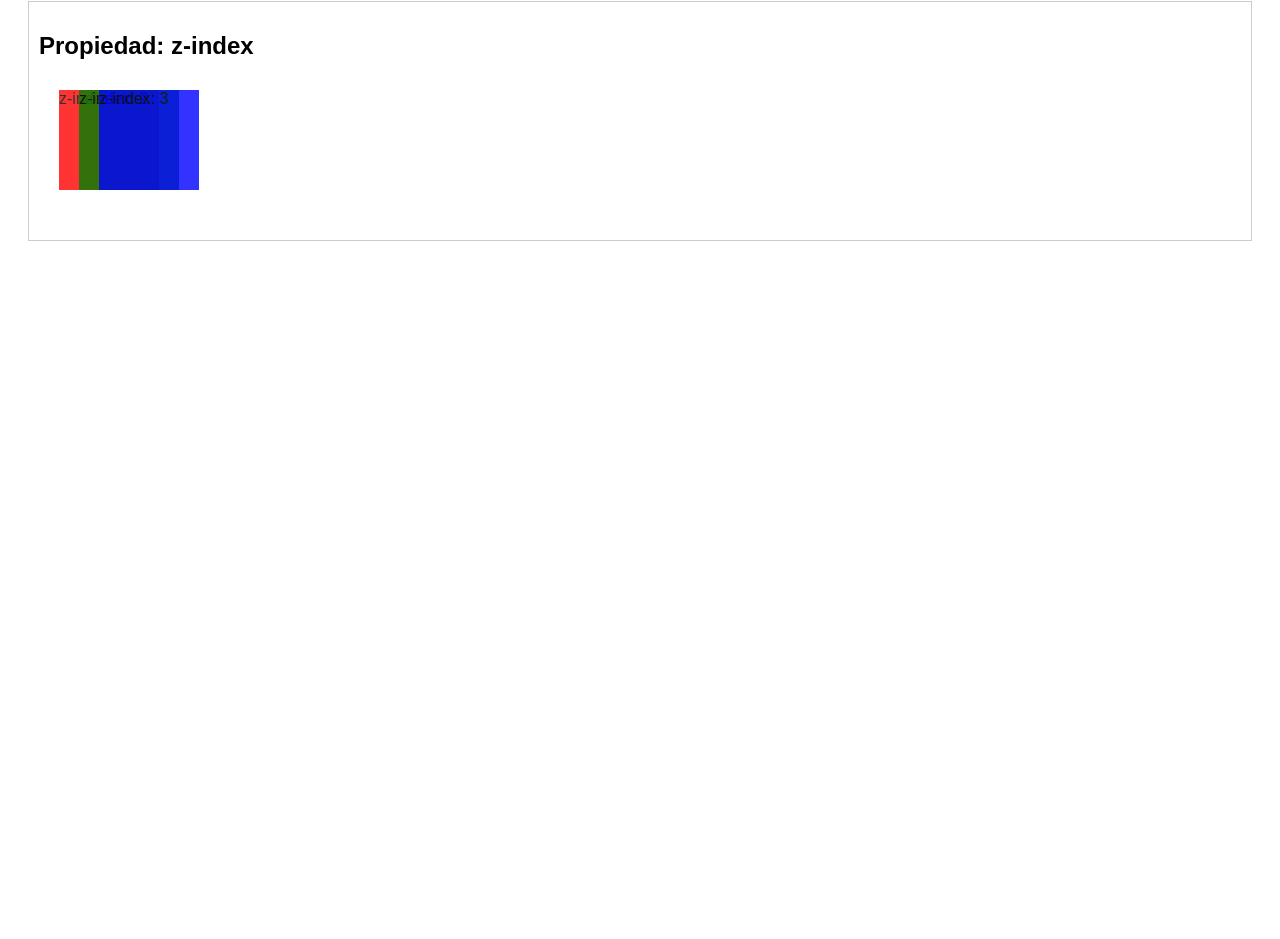
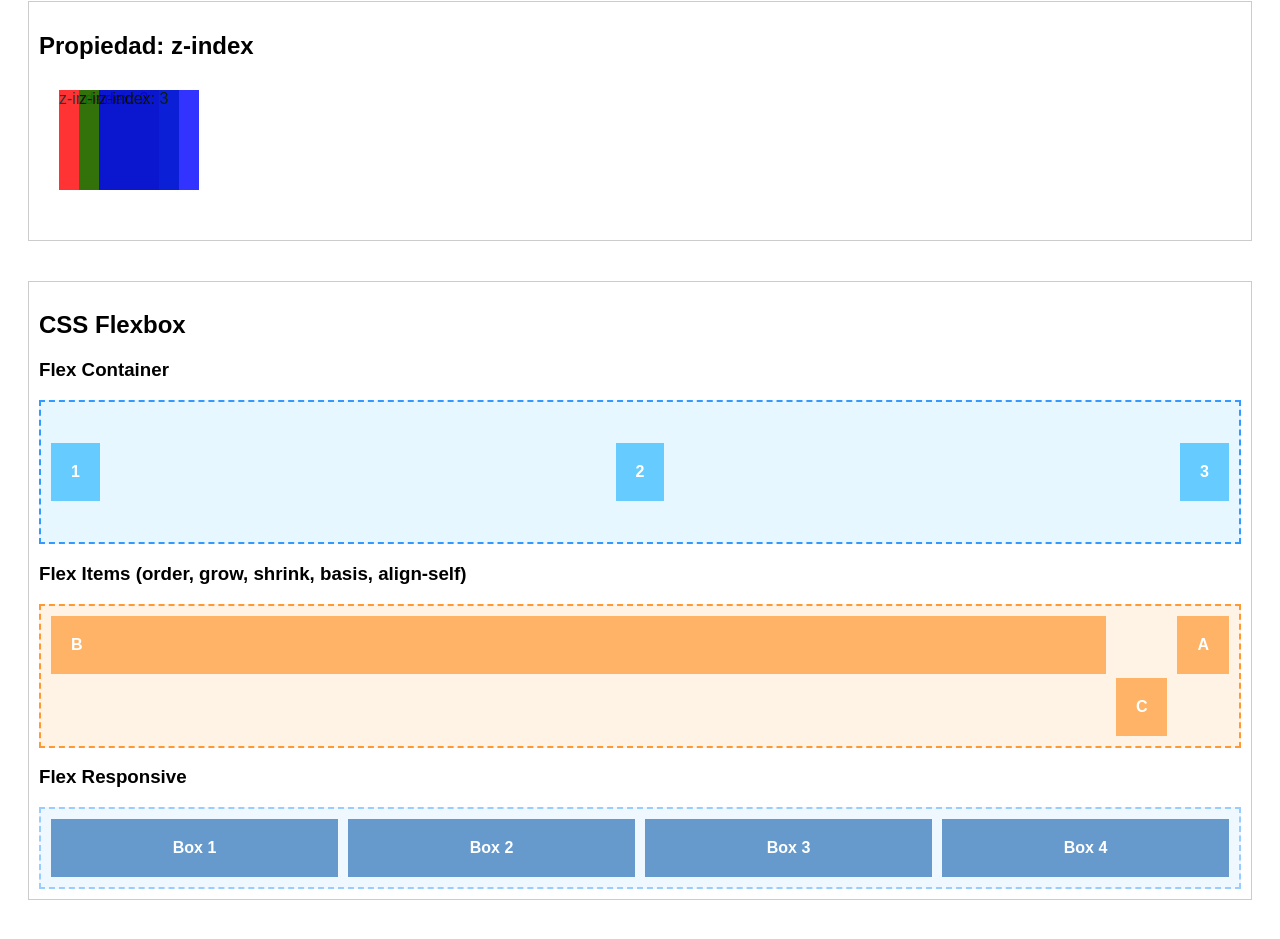
Before and after one commit to pamorago/Tarea2, a plain HTML site: page index.html in a window 1280 px wide. Shown: the part 1694-2633 px from the top of the page. Before the commit the page ends 2003 px from the top, so only its background shows below. Drawn offline with Linux system fonts and the light colour scheme.

Commit message:
T3 Flexbox implemented

```diff
--- a/index.html
+++ b/index.html
@@ -75,6 +75,34 @@
         </div>
     </section>
 
+    <!-- Sección: Flexbox -->
+    <section>
+        <h2>CSS Flexbox</h2>
+
+        <h3>Flex Container</h3>
+        <div class="flex-container">
+            <div class="item">1</div>
+            <div class="item">2</div>
+            <div class="item">3</div>
+        </div>
+
+        <h3>Flex Items (order, grow, shrink, basis, align-self)</h3>
+        <div class="flex-container-items">
+            <div class="item order-3">A</div>
+            <div class="item order-1 grow">B</div>
+            <div class="item order-2 self-end">C</div>
+        </div>
+
+        <h3>Flex Responsive</h3>
+        <div class="flex-responsive">
+            <div class="responsive-box">Box 1</div>
+            <div class="responsive-box">Box 2</div>
+            <div class="responsive-box">Box 3</div>
+            <div class="responsive-box">Box 4</div>
+        </div>
+    </section>
+
+
 </body>
 
 </html>
--- a/styles.css
+++ b/styles.css
@@ -190,3 +190,88 @@ section {
     z-index: 3;
     left: 60px;
 }
+
+/* FLEXBOX - Container */
+.flex-container {
+    display: flex;
+    flex-direction: row;
+    /* horizontal */
+    flex-wrap: wrap;
+    /* permite que los elementos se ajusten */
+    justify-content: space-between;
+    align-items: center;
+    align-content: center;
+    background: #e6f7ff;
+    padding: 10px;
+    gap: 10px;
+    height: 120px;
+    border: 2px dashed #3399ff;
+}
+
+.flex-container .item {
+    background: #66ccff;
+    padding: 20px;
+    color: #fff;
+    font-weight: bold;
+}
+
+/* FLEXBOX - Items */
+.flex-container-items {
+    display: flex;
+    flex-direction: row;
+    gap: 10px;
+    background: #fff3e6;
+    padding: 10px;
+    border: 2px dashed #ff9933;
+    height: 120px;
+    align-items: flex-start;
+}
+
+.flex-container-items .item {
+    background: #ffb366;
+    padding: 20px;
+    color: white;
+    font-weight: bold;
+}
+
+.order-1 {
+    order: 1;
+}
+
+.order-2 {
+    order: 2;
+}
+
+.order-3 {
+    order: 3;
+}
+
+.grow {
+    flex-grow: 2;
+}
+
+.self-end {
+    align-self: flex-end;
+}
+
+/* FLEXBOX - Responsive */
+.flex-responsive {
+    display: flex;
+    flex-wrap: wrap;
+    justify-content: center;
+    gap: 10px;
+    background: #f0f8ff;
+    padding: 10px;
+    border: 2px dashed #99ccff;
+}
+
+.responsive-box {
+    background: #6699cc;
+    color: white;
+    font-weight: bold;
+    padding: 20px;
+    flex: 1 1 150px;
+    /* flex-grow, flex-shrink, flex-basis */
+    min-width: 100px;
+    text-align: center;
+}
```
